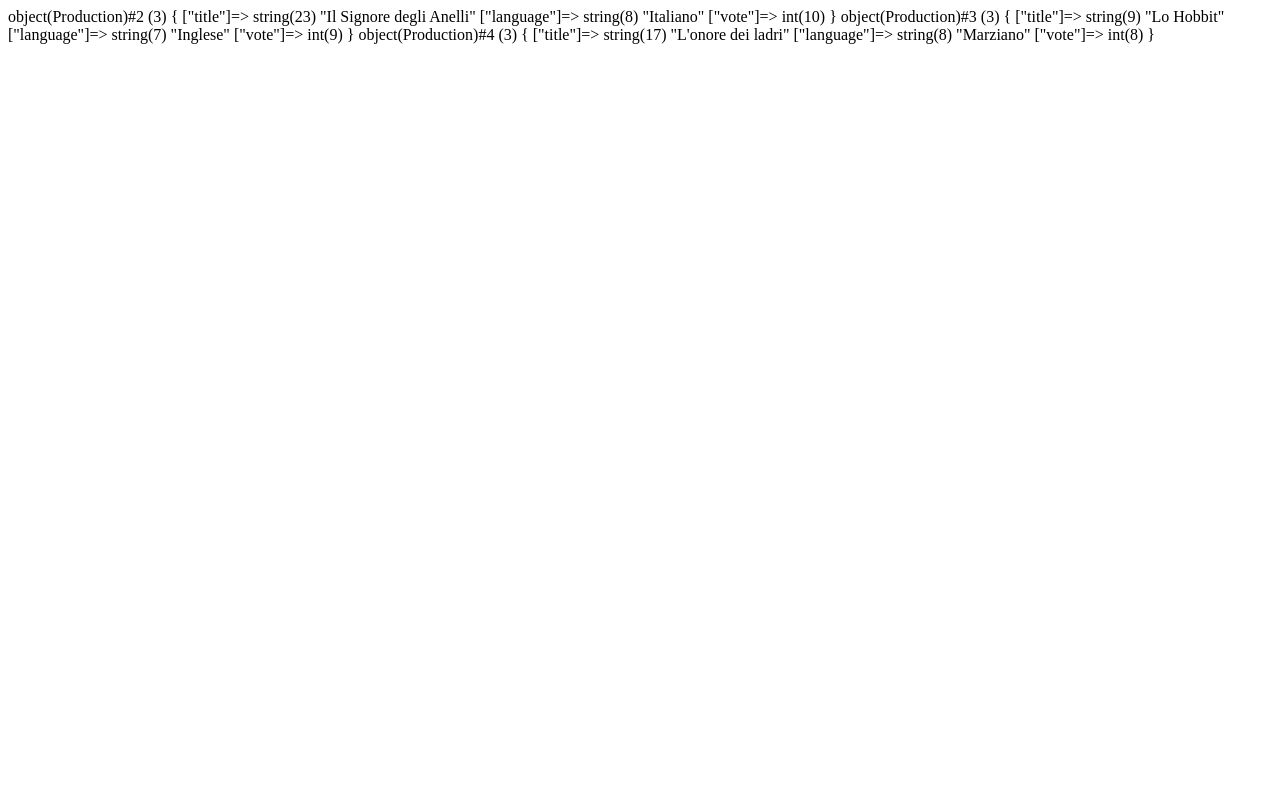
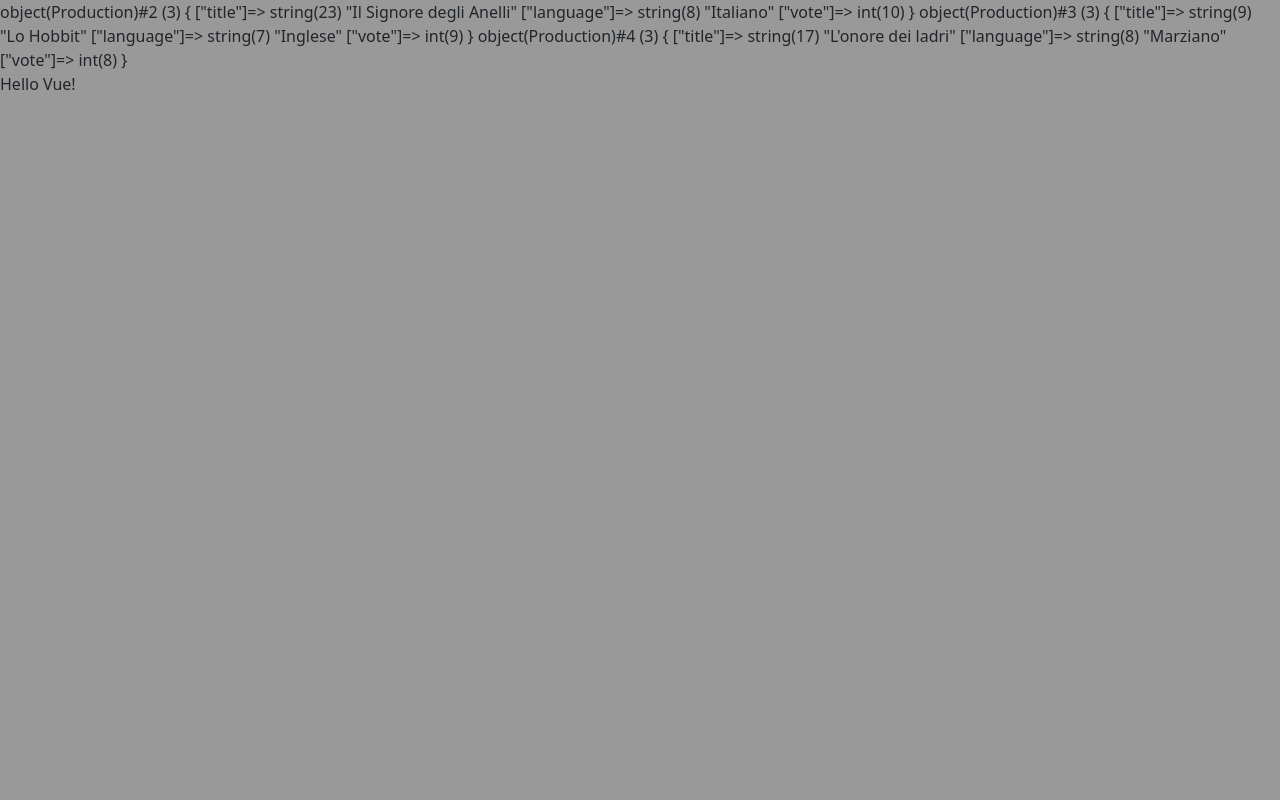
Before and after one commit to MarcoColloca/php-oop-1, a PHP site: page / in a window 1280 px wide. Run offline with PHP 8.4, Linux system fonts and the light colour scheme.

Commit message:
Add → added bootstrap, vue and linked my stylesheet to project

```diff
--- /dev/null
+++ b/css/style.css
@@ -0,0 +1,3 @@
+body{
+    background-color: rgb(153, 153, 153);
+}
--- a/index.php
+++ b/index.php
@@ -48,3 +48,26 @@ var_dump($film_lo_hobbit);
 $film_onore_dei_ladri = new Production('L\'onore dei ladri', 'Marziano', 8);
 
 var_dump($film_onore_dei_ladri);
+?>
+<!DOCTYPE html>
+<html lang="en">
+<head>
+    <meta charset="UTF-8">
+    <meta name="viewport" content="width=device-width, initial-scale=1.0">
+    <title>PHP OOP</title>
+    <script src="https://unpkg.com/vue@3/dist/vue.global.js"></script>
+    <link href="https://cdn.jsdelivr.net/npm/bootstrap@5.3.3/dist/css/bootstrap.min.css" rel="stylesheet" integrity="sha384-QWTKZyjpPEjISv5WaRU9OFeRpok6YctnYmDr5pNlyT2bRjXh0JMhjY6hW+ALEwIH" crossorigin="anonymous">
+    <link rel="stylesheet" href="./css/style.css">
+</head>
+<body>
+
+<div id="app">
+
+    {{ message }}
+
+
+</div>
+
+ <script src="./js/app.js"></script>
+</body>
+</html>
--- /dev/null
+++ b/js/app.js
@@ -0,0 +1,9 @@
+const { createApp } = Vue
+
+createApp({
+    data() {
+        return {
+            message: 'Hello Vue!'
+        }
+    }
+}).mount('#app')
```
